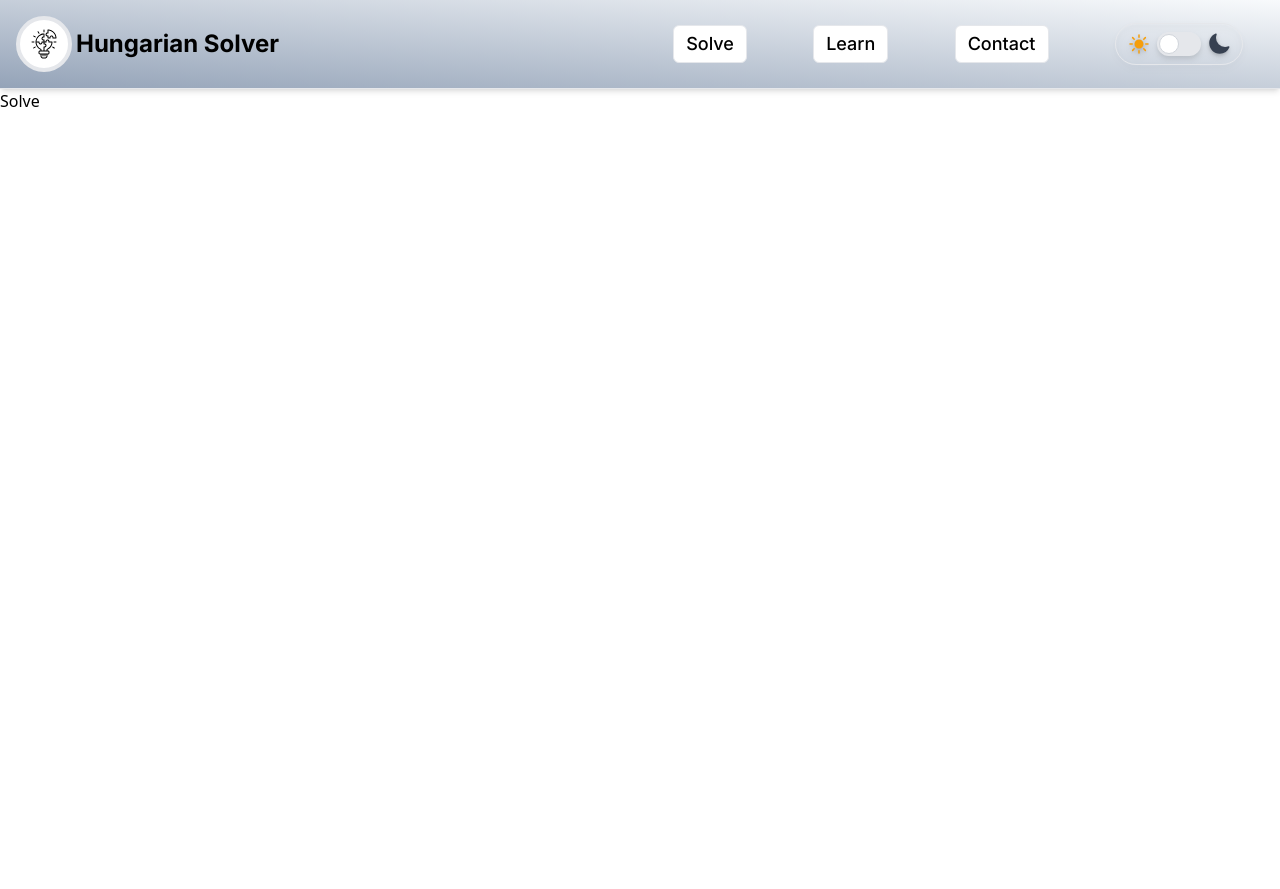
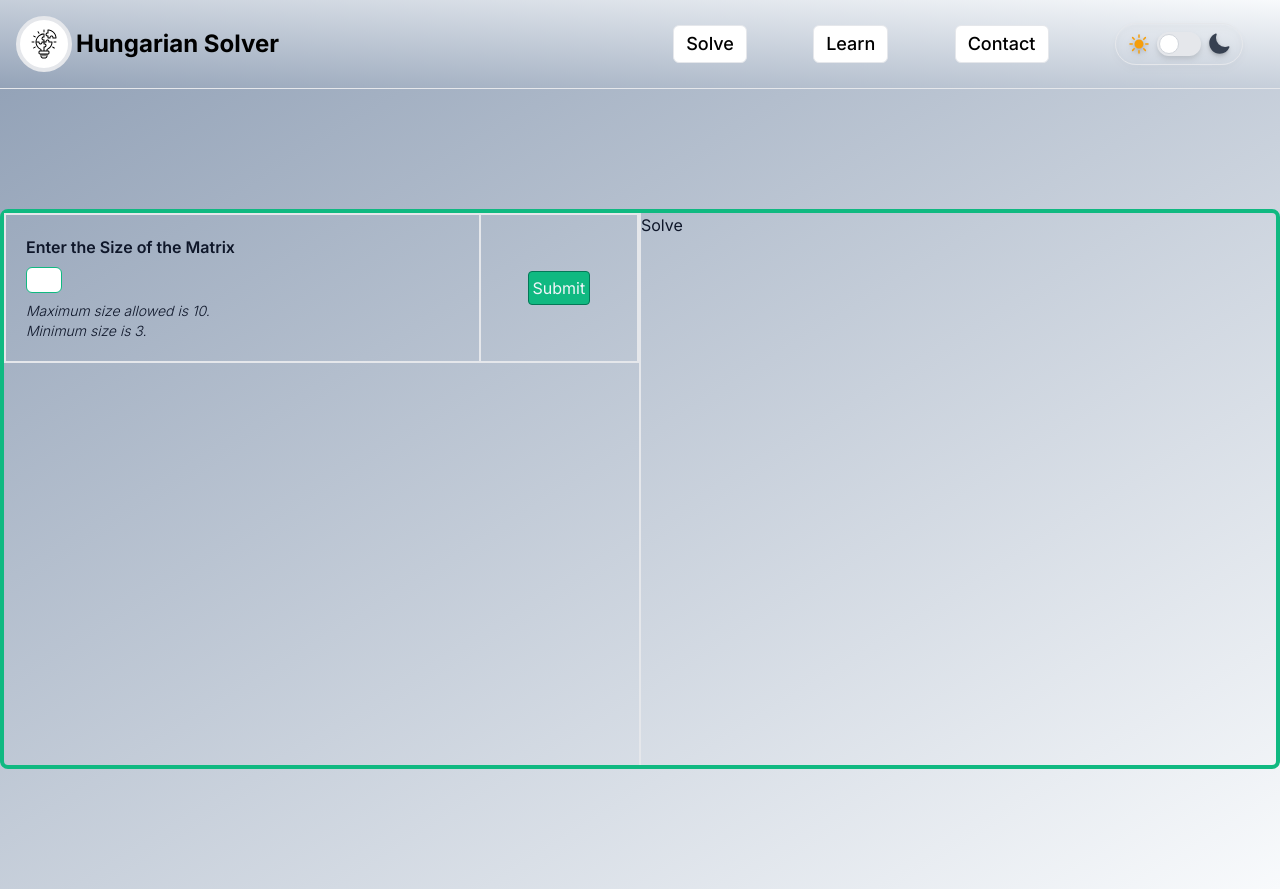
Before and after one commit to Eyepatch0/HungarianSolver, a React (Vite) app in the folder HungarianSolver/: page /solve in a window 1280 px wide. Before the commit the page ends 800 px from the top, so only its background shows below. Built offline with nearby package versions, Linux system fonts and the light colour scheme.

Commit message:
basic setup for accepting user input is complete

```diff
--- a/HungarianSolver/src/App.tsx
+++ b/HungarianSolver/src/App.tsx
@@ -1,4 +1,4 @@
-import { useState } from "react";
+import { useState, useRef } from "react";
 import { Outlet } from "react-router-dom";
 
 import Navbar from "./components/Navbar";
@@ -7,14 +7,17 @@ function App() {
   const [isDark, setIsDark] = useState<boolean>(false);
   const [isVisible, setIsVisible] = useState<boolean>(false);
 
+  const darkModeToggleRef = useRef(document.querySelector("html"));
+
   const toggleDarkMode: () => void = () => {
+    darkModeToggleRef.current?.classList.toggle("dark");
     setIsDark(!isDark);
-    if (isDark) {
-      document.querySelector("html")?.classList.remove("dark");
-    }
-    if (!isDark) {
-      document.querySelector("html")?.classList.add("dark");
-    }
+    // if (isDark) {
+    //   document.querySelector("html")?.classList.remove("dark");
+    // }
+    // if (!isDark) {
+    //   document.querySelector("html")?.classList.add("dark");
+    // }
   };
 
   const toggleVisibility: () => void = () => {
--- /dev/null
+++ b/HungarianSolver/src/components/InputMatrixComponent.tsx
@@ -0,0 +1,39 @@
+interface inputMatrixProps {
+  matrix: number[][]; // 2D array of numbers
+}
+
+const MatrixCells: React.FC<{ e: number }> = ({ e }) => {
+  return (
+    <div>
+      <input
+        type="number"
+        defaultValue={e}
+        className="matrixSize border border-emerald-400 w-10 px-1 focus:outline-emerald-400 m-5"
+      />
+    </div>
+  );
+};
+
+const MatrixRow: React.FC<{ row: number[] }> = ({ row }) => {
+  return (
+    <div className="flex">
+      {row.map((col, j) => {
+        return <MatrixCells key={j} e={col} />;
+      })}
+    </div>
+  );
+};
+
+const InputMatrixComponent: React.FC<inputMatrixProps> = ({ matrix }) => {
+  return (
+    <div className="md:w-3/4 h-1/2 border-2 rounded-md border-emerald-500 flex justify-center items-center">
+      <div className="">
+        {matrix.map((row, i) => {
+          return <MatrixRow key={i} row={row} />;
+        })}
+      </div>
+    </div>
+  );
+};
+
+export default InputMatrixComponent;
--- a/HungarianSolver/src/components/Learn.tsx
+++ b/HungarianSolver/src/components/Learn.tsx
@@ -1,7 +1,7 @@
 const Learn = () => {
   return (
     <div className="min-h-screen bg-gradient-to-br from-slate-400 to-slate-50 flex justify-center items-center dark:bg-gradient-to-br dark:from-slate-900 dark:to-slate-700">
-      <div className="drop-shadow shadow-lg font-inter p-1 container min-h-[60vh] md:border-4 rounded-md flex flex-col justify-evenly border-violet-900 border bg-gradient-radial from-purple-300  to-purple-100 dark:bg-gradient-to-br dark:from-violet-900 dark:via-purple-700 dark:to-slate-900 dark:border-gray-600 dark:text-slate-400">
+      <div className="drop-shadow shadow-lg font-inter p-1 container min-h-[70vh] md:border-4 rounded-md flex flex-col justify-evenly border-violet-900 border bg-gradient-radial from-purple-300  to-purple-100 dark:bg-gradient-to-br dark:from-violet-900 dark:via-purple-700 dark:to-slate-900 dark:border-gray-600 dark:text-slate-400">
         <div>
           <h1 className="text-center font-bold text-3xl">
             The Hungarian Algorithm
--- a/HungarianSolver/src/components/Solve.tsx
+++ b/HungarianSolver/src/components/Solve.tsx
@@ -1,8 +1,70 @@
+import { useState } from "react";
+
+import InputMatrixComponent from "./InputMatrixComponent";
+
 const Solve = () => {
+  const [size, setSize] = useState("");
+  const [matrix, setMatrix] = useState<number[][]>([]);
+
+  const sizeValidator: (size: number) => boolean = (size) => {
+    if (size > 10) {
+      alert("Maximum size allowed is 10");
+      setMatrix([]);
+      return false;
+    } else if (size < 3) {
+      alert("Minimum size is 3");
+      setMatrix([]);
+      return false;
+    }
+    return true;
+  };
+  const matrixFiller = (size: number) => {
+    if (!sizeValidator(size)) return;
+    const newMatrix: number[][] = Array.from(Array(size), () =>
+      new Array(size).fill(0)
+    );
+    setMatrix(newMatrix);
+  };
+
   return (
-    <>
-      <h1>Solve</h1>
-    </>
+    <div className="min-h-screen bg-gradient-to-br from-slate-400 to-slate-50 flex justify-center items-center dark:bg-gradient-to-br dark:from-slate-900 dark:to-slate-700">
+      <div className="container border border-emerald-500 md:border-4 rounded-lg min-h-[70vh] flex flex-col md:flex-row font-inter text-slate-900">
+        <div className="basis-1/2 border-r flex flex-col justify-between">
+          <div className="flex items-center border flex-col md:flex-row basis-1/4">
+            <div className="flex flex-col text-md font-semibold p-5 border basis-3/4">
+              <label htmlFor="matrixSize">Enter the Size of the Matrix</label>
+              <input
+                type="number"
+                id="matrixSize"
+                value={size}
+                onChange={(e) => setSize(e.target.value)}
+                max={10}
+                maxLength={2}
+                min={1}
+                minLength={1}
+                className="border border-emerald-500 rounded-md px-2 w-9 focus:ring-1 focus:ring-emerald-600 focus:outline-none my-2 matrixSize"
+              />
+              <p className="italic text-sm font-light">
+                Maximum size allowed is 10.
+              </p>
+              <p className="italic text-sm font-light">Minimum size is 3.</p>
+            </div>
+            <div className="p-5 border basis-1/4 h-full flex justify-center items-center">
+              <button
+                className="border border-emerald-700 rounded p-1 text-slate-100 bg-emerald-500 hover:bg-emerald-600"
+                onClick={() => matrixFiller(parseInt(size))}
+              >
+                Submit
+              </button>
+            </div>
+          </div>
+          <div className="flex justify-center items-center basis-3/4 h-full">
+            {matrix.length > 0 && <InputMatrixComponent matrix={matrix} />}
+          </div>
+        </div>
+        <div className="basis-1/2 border-l">Solve</div>
+      </div>
+    </div>
   );
 };
 
--- a/HungarianSolver/src/index.css
+++ b/HungarianSolver/src/index.css
@@ -1,3 +1,12 @@
 @tailwind base;
 @tailwind components;
 @tailwind utilities;
+
+.matrixSize {
+    -moz-appearance: textfield;
+}
+.matrixSize::-webkit-outer-spin-button,
+.matrixSize::-webkit-inner-spin-button {
+    -webkit-appearance: none;
+    margin: 0;
+}
```
